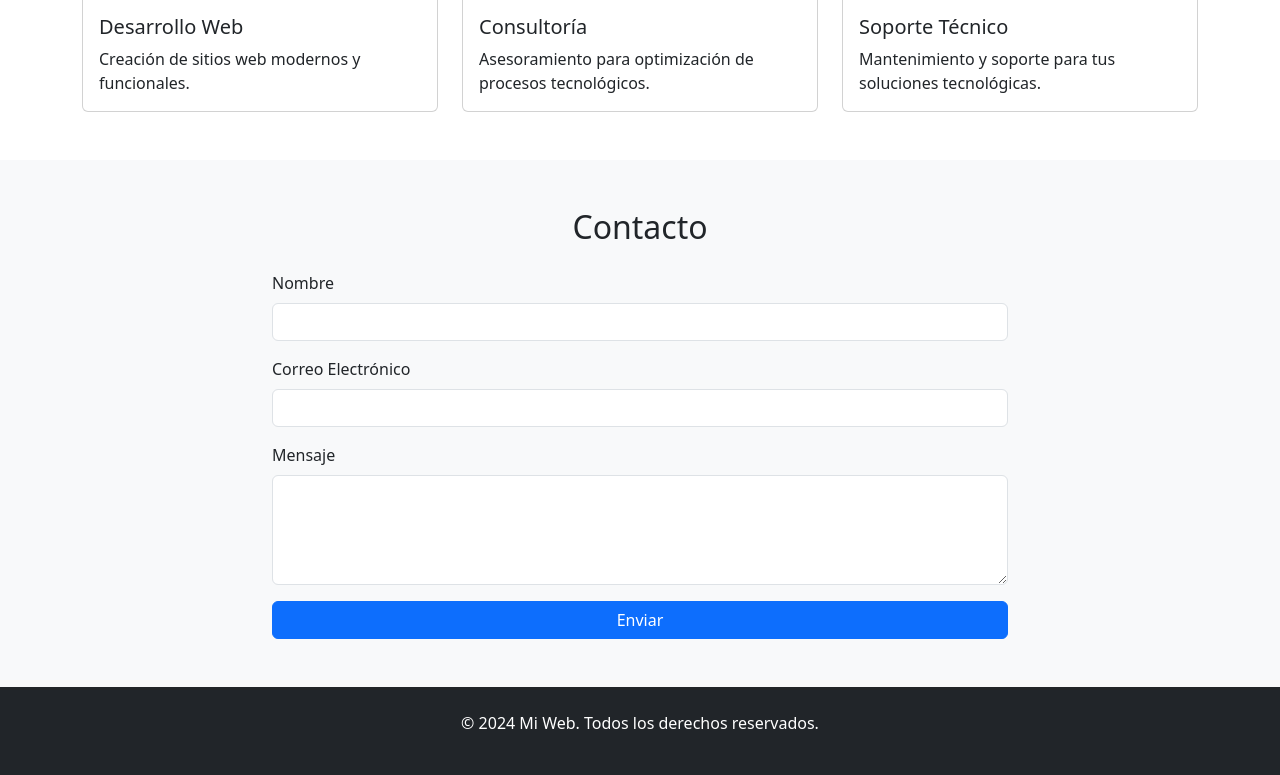
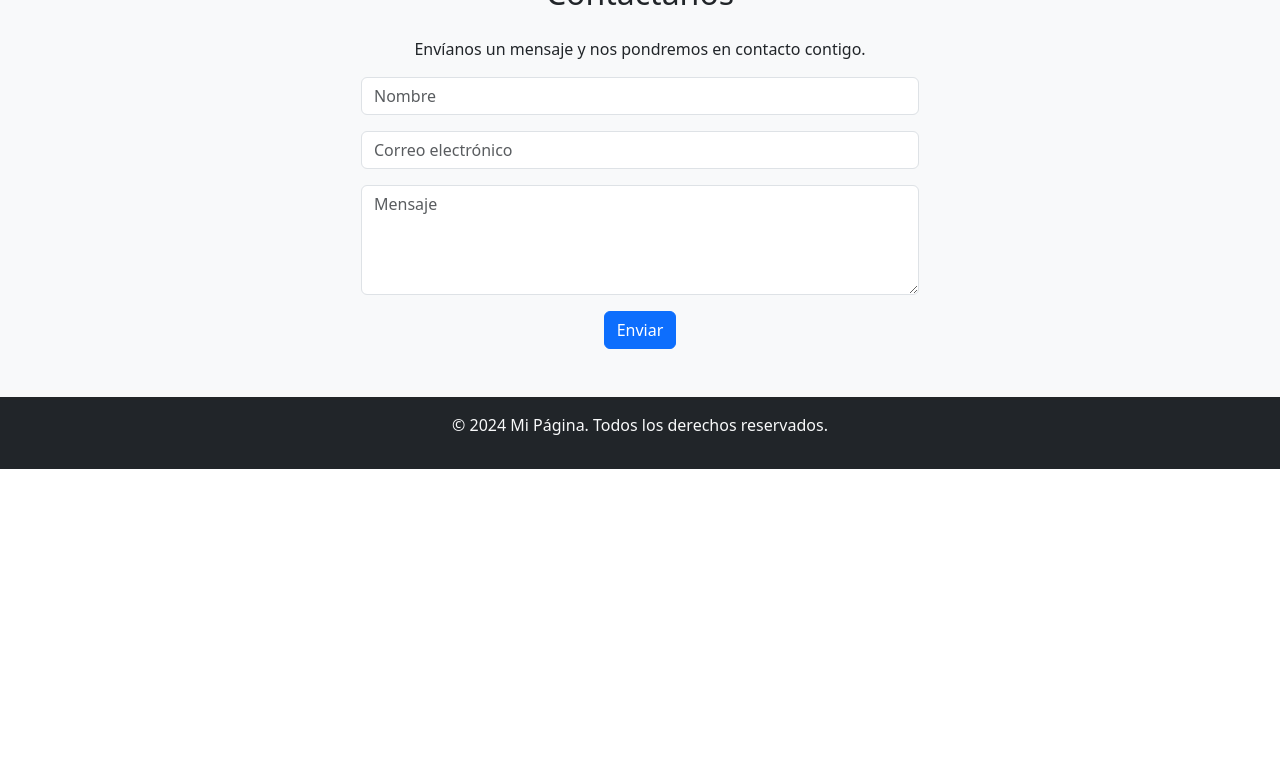
Before and after one commit to L21660184/Cloud-Computing, a PHP site: page / in a window 1280 px wide. Shown: the part 1306-2081 px from the top of the page. After the commit the page ends 1775 px from the top, so only its background shows below. Run offline with PHP 8.4, Linux system fonts and the light colour scheme; some libraries are stand-ins or nearby versions.

Commit message:
index.php

```diff
--- a/index.php
+++ b/index.php
@@ -1,110 +1,71 @@
 <!DOCTYPE html>
-<html lang="es">
+<html lang="en">
 <head>
     <meta charset="UTF-8">
+    <meta http-equiv="X-UA-Compatible" content="IE=edge">
     <meta name="viewport" content="width=device-width, initial-scale=1.0">
-    <title>Mi Página Web</title>
+    <title>Página web dinámica con animaciones</title>
     <!-- Bootstrap CSS -->
-    <link href="https://cdn.jsdelivr.net/npm/bootstrap@5.3.0/dist/css/bootstrap.min.css" rel="stylesheet">
-    <style>
-        body {
-            padding-top: 70px;
-        }
-        .hero {
-            background-image: url('https://e7.pngegg.com/pngimages/469/491/png-clipart-network-chart-technology-technology-blue-electronics.png');
-            background-size: cover;
-            background-position: center;
-            height: 400px;
-            color: white;
-            text-align: center;
-            display: flex;
-            justify-content: center;
-            align-items: center;
-        }
-        .hero h1 {
-            font-size: 4rem;
-        }
-    </style>
+    <link href="https://cdn.jsdelivr.net/npm/bootstrap@5.3.0-alpha1/dist/css/bootstrap.min.css" rel="stylesheet">
+    <!-- Custom CSS -->
+    <link rel="stylesheet" href="style.css">
 </head>
 <body>
     <!-- Navbar -->
-    <nav class="navbar navbar-expand-lg navbar-dark bg-dark fixed-top">
-        <div class="container">
-            <a class="navbar-brand" href="#">Mi Web</a>
+    <nav class="navbar navbar-expand-lg navbar-dark bg-dark">
+        <div class="container-fluid">
+            <a class="navbar-brand" href="#">Mi Página</a>
             <button class="navbar-toggler" type="button" data-bs-toggle="collapse" data-bs-target="#navbarNav" aria-controls="navbarNav" aria-expanded="false" aria-label="Toggle navigation">
                 <span class="navbar-toggler-icon"></span>
             </button>
             <div class="collapse navbar-collapse" id="navbarNav">
                 <ul class="navbar-nav ms-auto">
-                    <li class="nav-item">
-                        <a class="nav-link" href="#inicio">Inicio</a>
-                    </li>
-                    <li class="nav-item">
-                        <a class="nav-link" href="#sobre-mi">Sobre mí</a>
-                    </li>
-                    <li class="nav-item">
-                        <a class="nav-link" href="#servicios">Servicios</a>
-                    </li>
-                    <li class="nav-item">
-                        <a class="nav-link" href="#contacto">Contacto</a>
-                    </li>
+                    <li class="nav-item"><a class="nav-link active" href="#inicio">Inicio</a></li>
+                    <li class="nav-item"><a class="nav-link" href="#servicios">Servicios</a></li>
+                    <li class="nav-item"><a class="nav-link" href="#contacto">Contacto</a></li>
                 </ul>
             </div>
         </div>
     </nav>
 
-    <!-- Hero Section -->
-    <section id="inicio" class="hero">
+    <!-- Sección Inicio -->
+    <section id="inicio" class="text-center text-light d-flex align-items-center justify-content-center" style="height: 100vh; background-color: #007bff;">
         <div>
-            <h1>Bienvenido a Mi Web</h1>
-            <p>Un lugar para mostrar mis servicios y más</p>
+            <h1 class="display-3 animate__animated animate__fadeInDown">¡Bienvenido a Mi Página!</h1>
+            <p class="lead">Desarrollada con PHP, Bootstrap y animaciones</p>
+            <a href="#servicios" class="btn btn-light btn-lg mt-4">Ver Servicios</a>
         </div>
     </section>
 
-    <!-- Sobre mí Section -->
-    <section id="sobre-mi" class="py-5 bg-light">
+    <!-- Sección Servicios -->
+    <section id="servicios" class="py-5 text-center">
         <div class="container">
-            <h2 class="text-center mb-4">Sobre mí</h2>
-            <div class="row">
-                <div class="col-md-6">
-                    <img src="https://e7.pngegg.com/pngimages/646/637/png-clipart-human-behavior-technology-technology-electronics-cartoon.png" alt="Sobre mí" class="img-fluid rounded">
-                </div>
-                <div class="col-md-6">
-                    <p>Soy un profesional con experiencia en desarrollo web, apasionado por crear soluciones digitales que impacten de manera positiva. Mi objetivo es ayudarte a alcanzar tus metas tecnológicas.</p>
-                </div>
-            </div>
-        </div>
-    </section>
-
-    <!-- Servicios Section -->
-    <section id="servicios" class="py-5">
-        <div class="container">
-            <h2 class="text-center mb-4">Servicios</h2>
+            <h2 class="mb-4">Nuestros Servicios</h2>
             <div class="row">
                 <div class="col-md-4">
-                    <div class="card h-100">
-                        <img src="https://png.pngtree.com/png-clipart/20210608/ourmid/pngtree-various-information-technology-cloud-computing-png-image_3426845.jpg" class="card-img-top" alt="Servicio 1">
+                    <div class="card shadow-lg p-3 mb-5 bg-body rounded animate__animated animate__zoomIn">
+                        <img src="https://via.placeholder.com/150" class="card-img-top" alt="Servicio 1">
                         <div class="card-body">
                             <h5 class="card-title">Desarrollo Web</h5>
-                            <p class="card-text">Creación de sitios web modernos y funcionales.</p>
+                            <p class="card-text">Creamos sitios web modernos y responsivos.</p>
                         </div>
                     </div>
                 </div>
                 <div class="col-md-4">
-                    <div class="card h-100">
-                        <img src="https://i.ytimg.com/vi/kK2TS3qx8-U/hq720.jpg?sqp=-oaymwE7CK4FEIIDSFryq4qpAy0IARUAAAAAGAElAADIQj0AgKJD8AEB-AH-CYAC0AWKAgwIABABGBMgYyh_MA8=&rs=AOn4CLB1BqqE-a7YpweE_GMOch4tUeJ8CA" class="card-img-top" alt="Servicio 2">
+                    <div class="card shadow-lg p-3 mb-5 bg-body rounded animate__animated animate__zoomIn">
+                        <img src="https://via.placeholder.com/150" class="card-img-top" alt="Servicio 2">
                         <div class="card-body">
-                            <h5 class="card-title">Consultoría</h5>
-                            <p class="card-text">Asesoramiento para optimización de procesos tecnológicos.</p>
+                            <h5 class="card-title">Aplicaciones Móviles</h5>
+                            <p class="card-text">Desarrollo de apps nativas y multiplataforma.</p>
                         </div>
                     </div>
                 </div>
                 <div class="col-md-4">
-                    <div class="card h-100">
-                        <img src="https://encrypted-tbn0.gstatic.com/images?q=tbn:ANd9GcRZPlfhH_uT0nGFCJKwLG39rsHqUjMoWIBbKw&s" class="card-img-top" alt="Servicio 3">
+                    <div class="card shadow-lg p-3 mb-5 bg-body rounded animate__animated animate__zoomIn">
+                        <img src="https://via.placeholder.com/150" class="card-img-top" alt="Servicio 3">
                         <div class="card-body">
-                            <h5 class="card-title">Soporte Técnico</h5>
-                            <p class="card-text">Mantenimiento y soporte para tus soluciones tecnológicas.</p>
+                            <h5 class="card-title">Marketing Digital</h5>
+                            <p class="card-text">Potencia tu marca con estrategias digitales efectivas.</p>
                         </div>
                     </div>
                 </div>
@@ -112,40 +73,33 @@
         </div>
     </section>
 
-    <!-- Contacto Section -->
-    <section id="contacto" class="py-5 bg-light">
+    <!-- Sección Contacto -->
+    <section id="contacto" class="py-5 bg-light text-center">
         <div class="container">
-            <h2 class="text-center mb-4">Contacto</h2>
-            <div class="row">
-                <div class="col-md-8 mx-auto">
-                    <form action="procesar_formulario.php" method="POST">
+            <h2 class="mb-4">Contáctanos</h2>
+            <p>Envíanos un mensaje y nos pondremos en contacto contigo.</p>
+            <form action="#" method="post" class="w-50 mx-auto">
                 <div class="mb-3">
-                            <label for="nombre" class="form-label">Nombre</label>
-                            <input type="text" class="form-control" id="nombre" name="nombre" required>
+                    <input type="text" class="form-control" placeholder="Nombre" name="nombre" required>
                 </div>
                 <div class="mb-3">
-                            <label for="email" class="form-label">Correo Electrónico</label>
-                            <input type="email" class="form-control" id="email" name="email" required>
+                    <input type="email" class="form-control" placeholder="Correo electrónico" name="email" required>
                 </div>
                 <div class="mb-3">
-                            <label for="mensaje" class="form-label">Mensaje</label>
-                            <textarea class="form-control" id="mensaje" name="mensaje" rows="4" required></textarea>
+                    <textarea class="form-control" placeholder="Mensaje" rows="4" name="mensaje" required></textarea>
                 </div>
-                        <button type="submit" class="btn btn-primary w-100">Enviar</button>
+                <button type="submit" class="btn btn-primary">Enviar</button>
             </form>
-                </div>
-            </div>
         </div>
     </section>
 
     <!-- Footer -->
-    <footer class="bg-dark text-white py-4">
-        <div class="container text-center">
-            <p>&copy; 2024 Mi Web. Todos los derechos reservados.</p>
-        </div>
+    <footer class="bg-dark text-light text-center py-3">
+        <p>&copy; 2024 Mi Página. Todos los derechos reservados.</p>
     </footer>
 
-    <!-- Bootstrap JS -->
-    <script src="https://cdn.jsdelivr.net/npm/bootstrap@5.3.0/dist/js/bootstrap.bundle.min.js"></script>
+    <!-- Bootstrap JS and Custom Scripts -->
+    <script src="https://cdn.jsdelivr.net/npm/bootstrap@5.3.0-alpha1/dist/js/bootstrap.bundle.min.js"></script>
+    <script src="script.js"></script>
 </body>
 </html>
```
Lines whose indentation alone changed are shown as unchanged.
